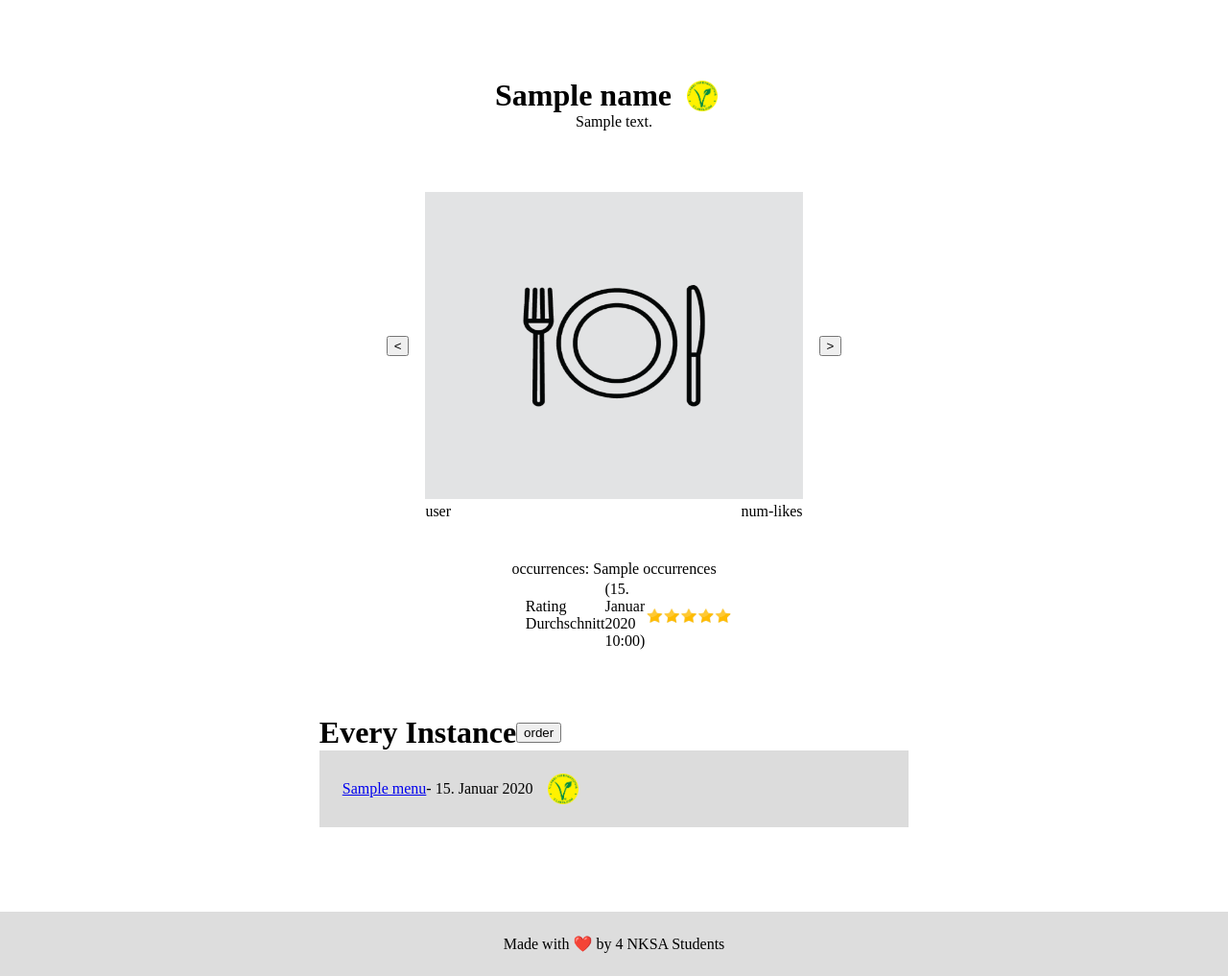
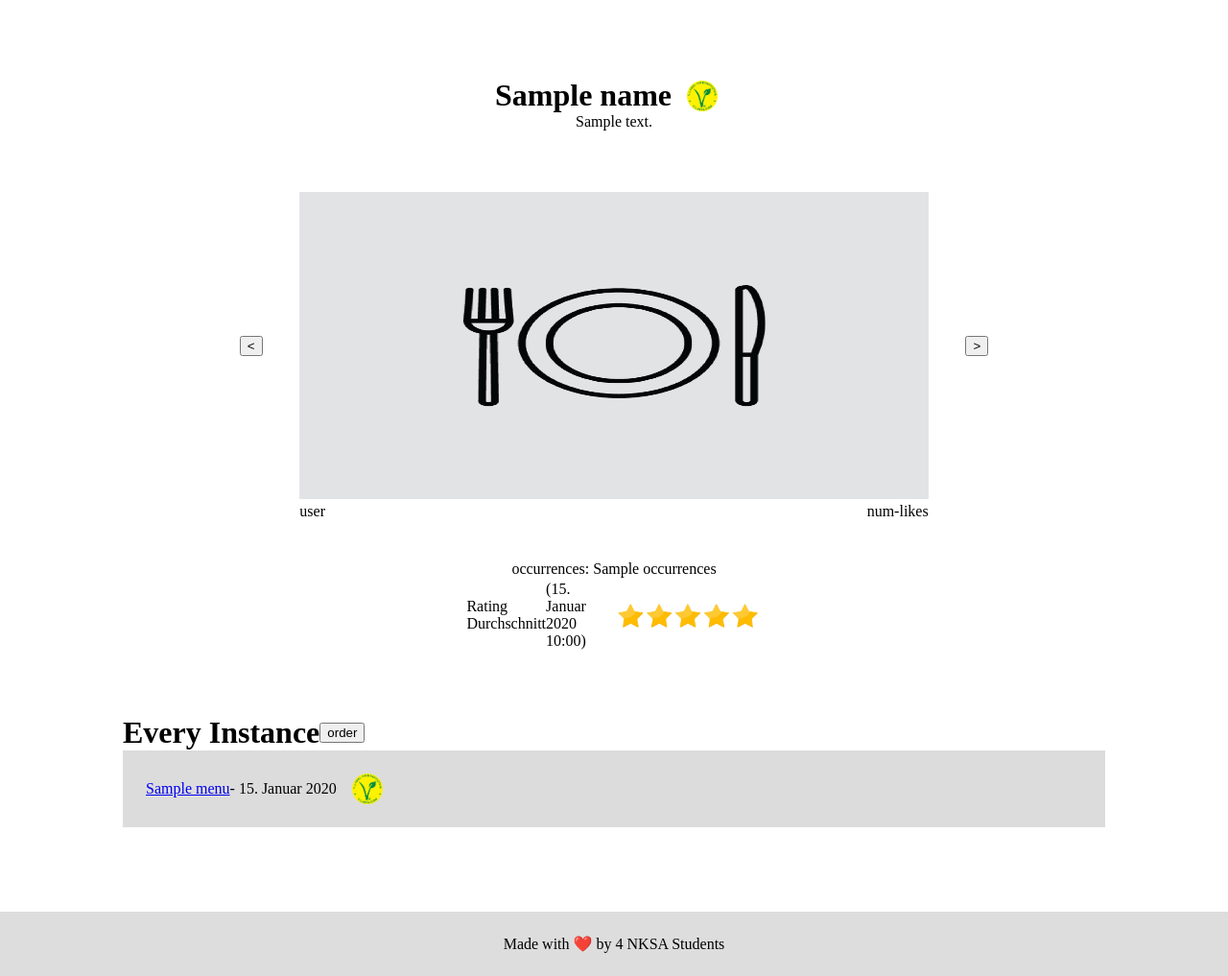
Before and after one commit to LarsZauberer/MensaRating, a Django app: template core/templates/menuType.html in a window 1280 px wide. Shown: the part 167-1184 px from the top of the page at 96% size. Run offline with Django 4.2, Linux system fonts and the light colour scheme; tables that the repository leaves empty hold one stand-in row (values such as "Sample post"); the template is opened without the code that fills it: values that come from a table or form of the project are taken from there, most other values are stand-ins (such as "Sample title", 1, 10 or a date in 2020).

Commit message:
merge final fix

```diff
--- a/core/templates/allMenu.html
+++ b/core/templates/allMenu.html
@@ -13,10 +13,6 @@
 </div>
 
 <div class="line"></div>
-
-
-
-
     {% for menuType, occurrences, description, vegetarian, vegan, allTimeRating in menuTypes %}
         <div onclick="location.href='{% url 'menuType' menuType.pk%}';">
             <div class="menuListbox clickableDiv">
--- a/static/css/main.css
+++ b/static/css/main.css
@@ -105,7 +105,6 @@ footer {
 
     width:100%;
     margin: 0;
-    border-bottom: 0.1em solid gainsboro;
 }
 
 
@@ -157,9 +156,6 @@ footer {
     border-bottom: gainsboro 0.1em solid
 }
 
-.timeline-date .menu_listbox{
-    margin-left: 2em;
-}
 
 
 
--- a/static/css/menu.css
+++ b/static/css/menu.css
@@ -1,6 +1,5 @@
 #menu {
-    margin-left: 20%;
-    margin-right: 20%;
+
 
     display: flex;
     align-items: center;
```
